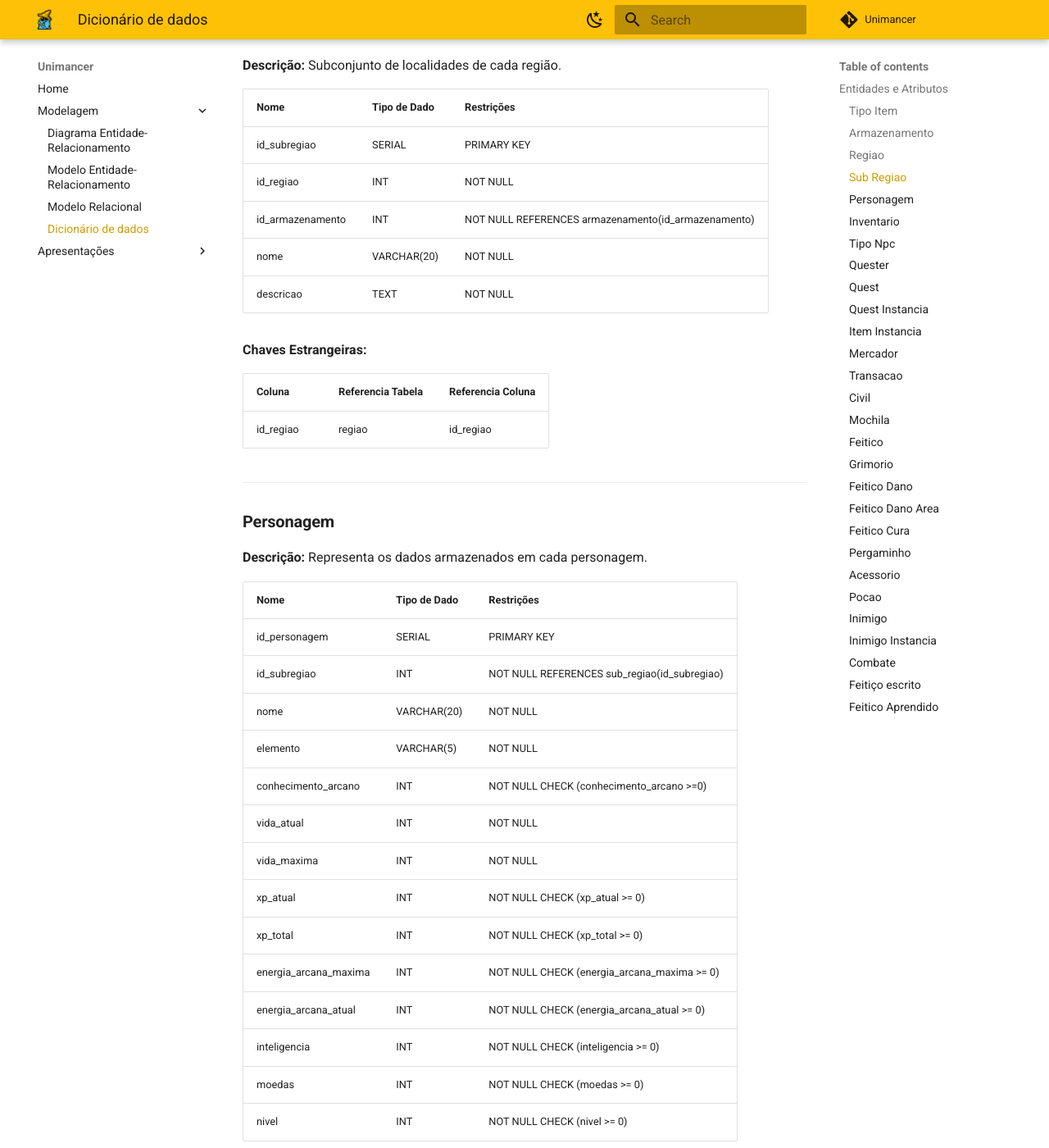
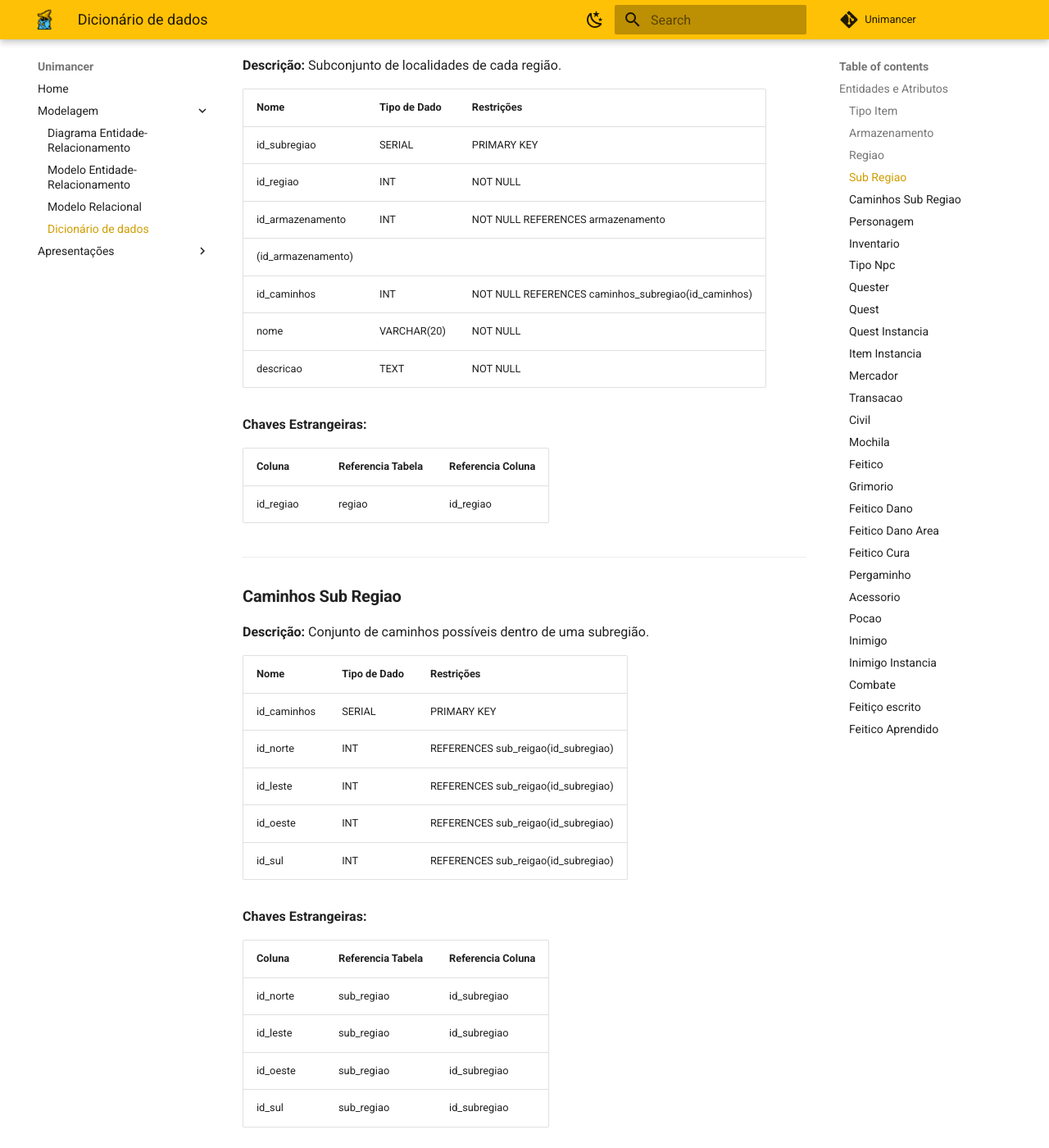
Before and after one commit to SBD1/2024.2-unimancer, an MkDocs documentation site: the page built from docs/modelagem/dd.md, in a window 1280 px wide and 1400 px high, scrolled down 1589 px. Shown: the whole window at 82% size. Built offline with MkDocs 1.6.1 and Material for MkDocs 9.7.7, drawn with Linux system fonts in a browser that asks for light colours; comment, search, counter and statistics services are not loaded.

Commit message:
feat(sql): add way for subregion (inter-table)
Co-authored-by: Paulo H. Lamounier <53798700+Nanashii76@users.noreply.github.com>

```diff
--- a/docs/modelagem/dd.md
+++ b/docs/modelagem/dd.md
@@ -57,7 +57,9 @@
 |------|--------------|------------|
 | id_subregiao | SERIAL | PRIMARY KEY |
 | id_regiao | INT | NOT NULL |
-| id_armazenamento | INT | NOT NULL REFERENCES armazenamento(id_armazenamento) |
+| id_armazenamento | INT | NOT NULL REFERENCES armazenamento
+(id_armazenamento) |
+| id_caminhos |INT | NOT NULL REFERENCES caminhos_subregiao(id_caminhos) |
 | nome | VARCHAR(20) | NOT NULL |
 | descricao | TEXT | NOT NULL |
 
@@ -66,6 +68,29 @@
 | Coluna | Referencia Tabela | Referencia Coluna |
 |--------|--------------------|-------------------|
 | id_regiao | regiao | id_regiao |
+
+---
+
+### **Caminhos Sub Regiao**
+
+**Descrição:** Conjunto de caminhos possíveis dentro de uma subregião.
+
+| Nome | Tipo de Dado | Restrições |
+|------|--------------|------------|
+| id_caminhos | SERIAL | PRIMARY KEY |
+| id_norte | INT | REFERENCES sub_reigao(id_subregiao) |
+| id_leste | INT | REFERENCES sub_reigao(id_subregiao) |
+| id_oeste | INT | REFERENCES sub_reigao(id_subregiao) |
+| id_sul | INT | REFERENCES sub_reigao(id_subregiao) |
+
+**Chaves Estrangeiras:**
+
+| Coluna | Referencia Tabela | Referencia Coluna |
+|--------|--------------------|-------------------|
+| id_norte | sub_regiao | id_subregiao |
+| id_leste | sub_regiao | id_subregiao |
+| id_oeste | sub_regiao | id_subregiao |
+| id_sul | sub_regiao | id_subregiao |
 
 ---
 
```
Also changed, not shown: 1 other file.
